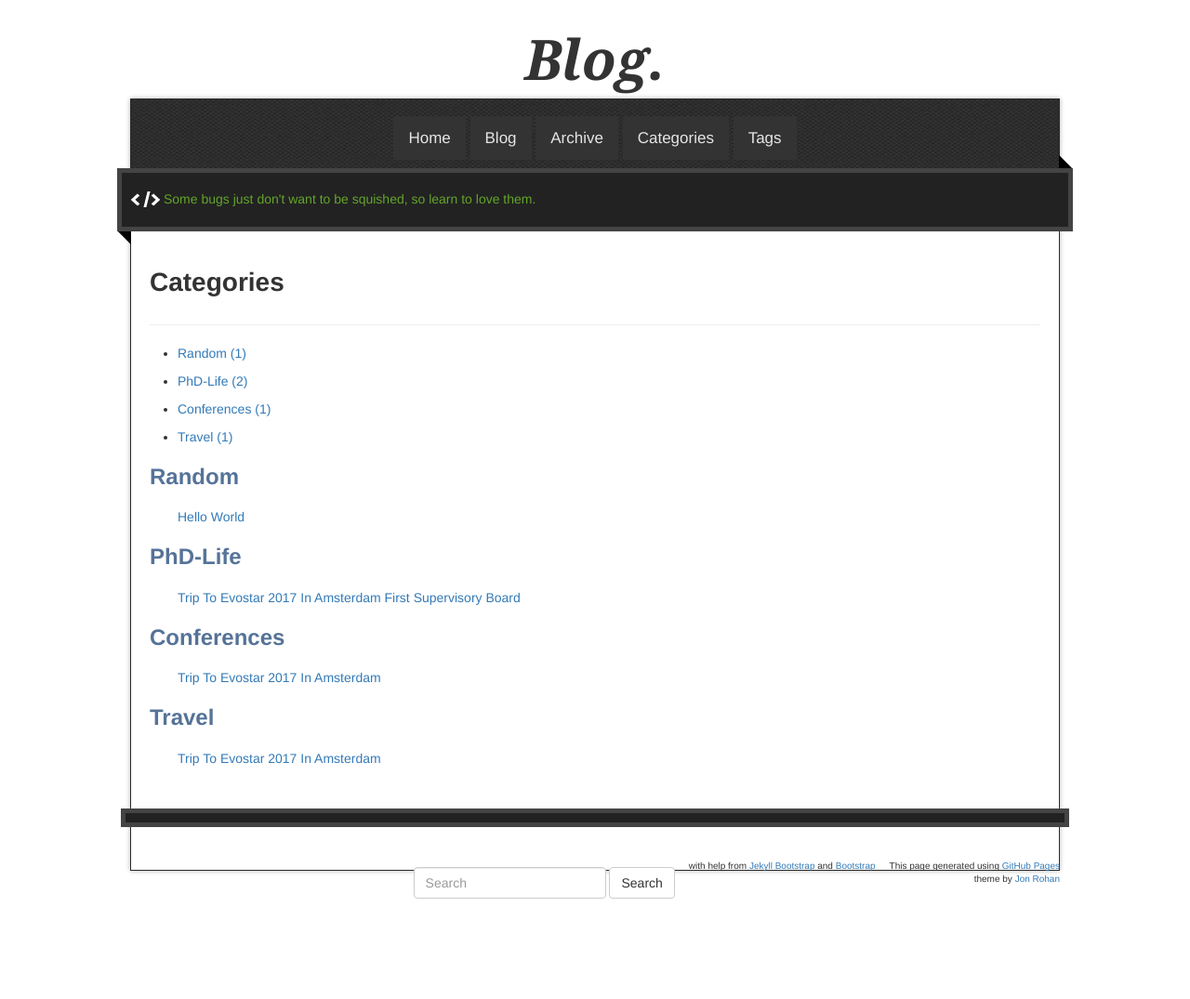
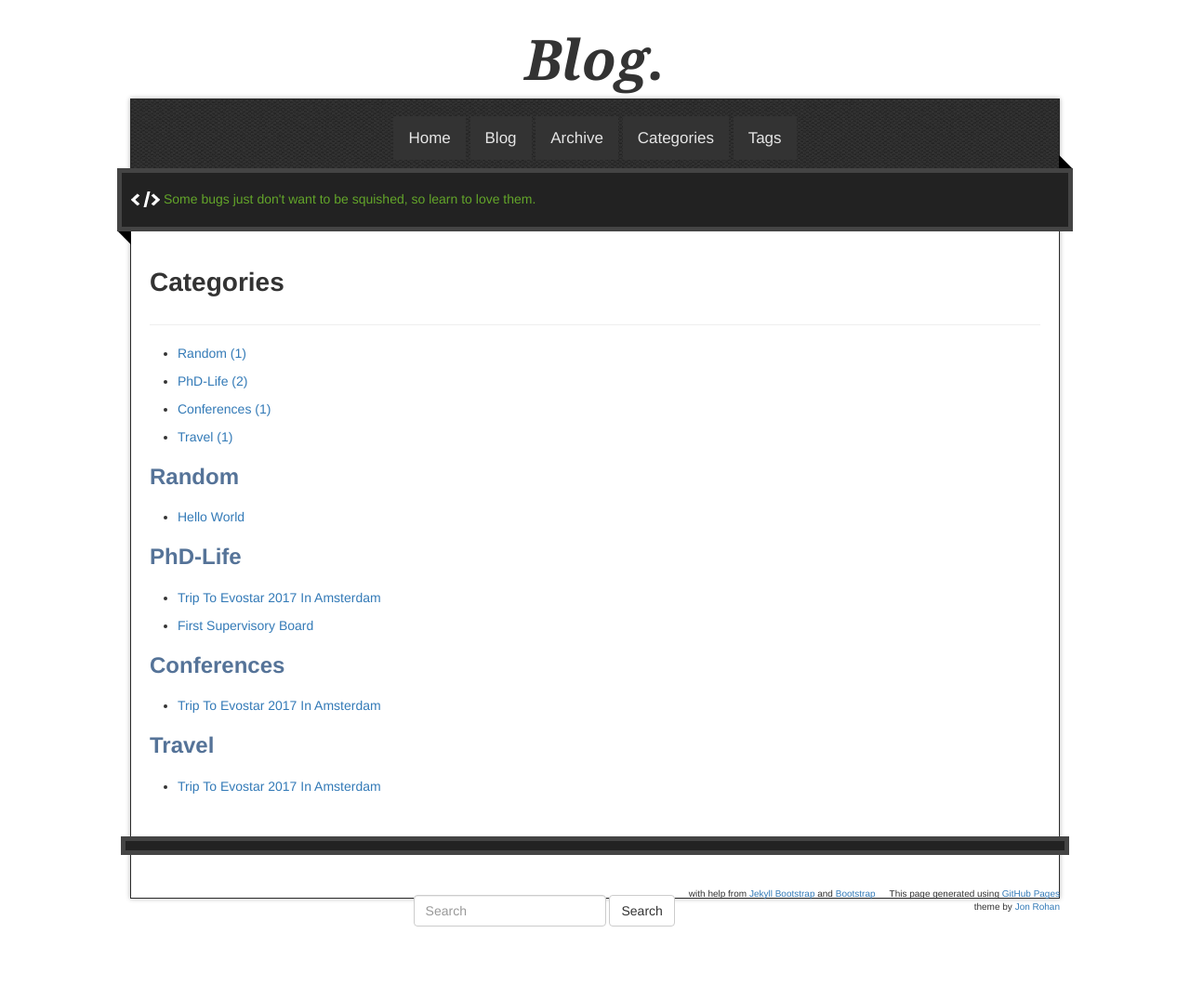
Before and after one commit to rdgain/rdgain.github.io, a Jekyll site: the page built from categories.html, in a window 1280 px wide. Shown: the whole page at 93% size. Built offline with Jekyll 4.4.1, drawn with Linux system fonts in a browser that asks for light colours; nearby versions of some CDN libraries; some web fonts are replaced; library files that are not in the unit come from our copies; comment, search, counter and statistics services are not loaded; before the commit the page ends 1045 px from its top, so only the background shows below that.

Commit message:
fix categories page

```diff
--- a/categories.html
+++ b/categories.html
@@ -16,6 +16,6 @@ group: navigation
   <h2 id="{{ category[0] }}-ref">{{ category[0] | join: "/" }}</h2>
   <ul>
     {% assign pages_list = category[1] %}
-    {% include JB/pages_list %}
+    {% include JB/pages_list_bullet %}
   </ul>
 {% endfor %}
```
